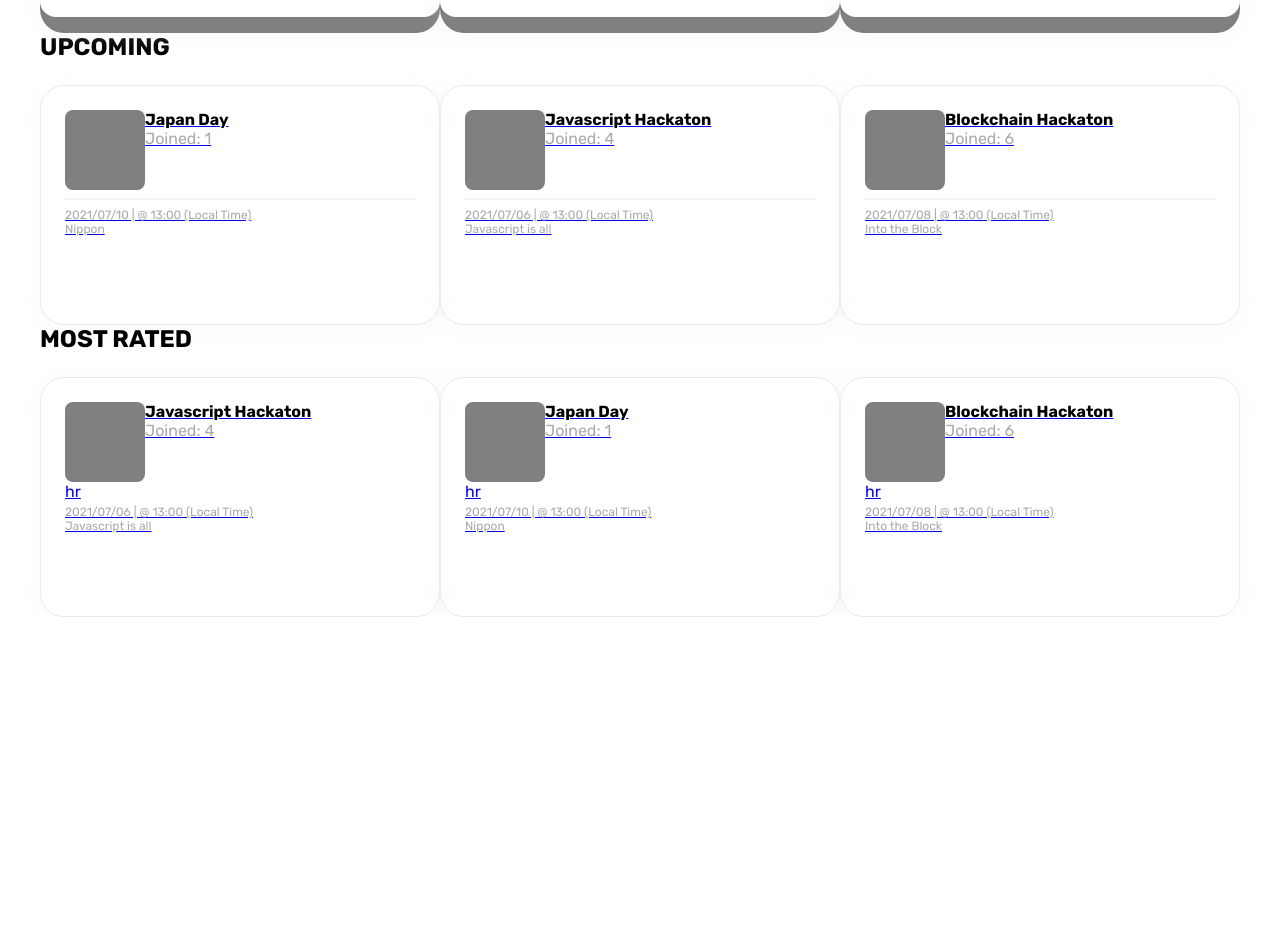
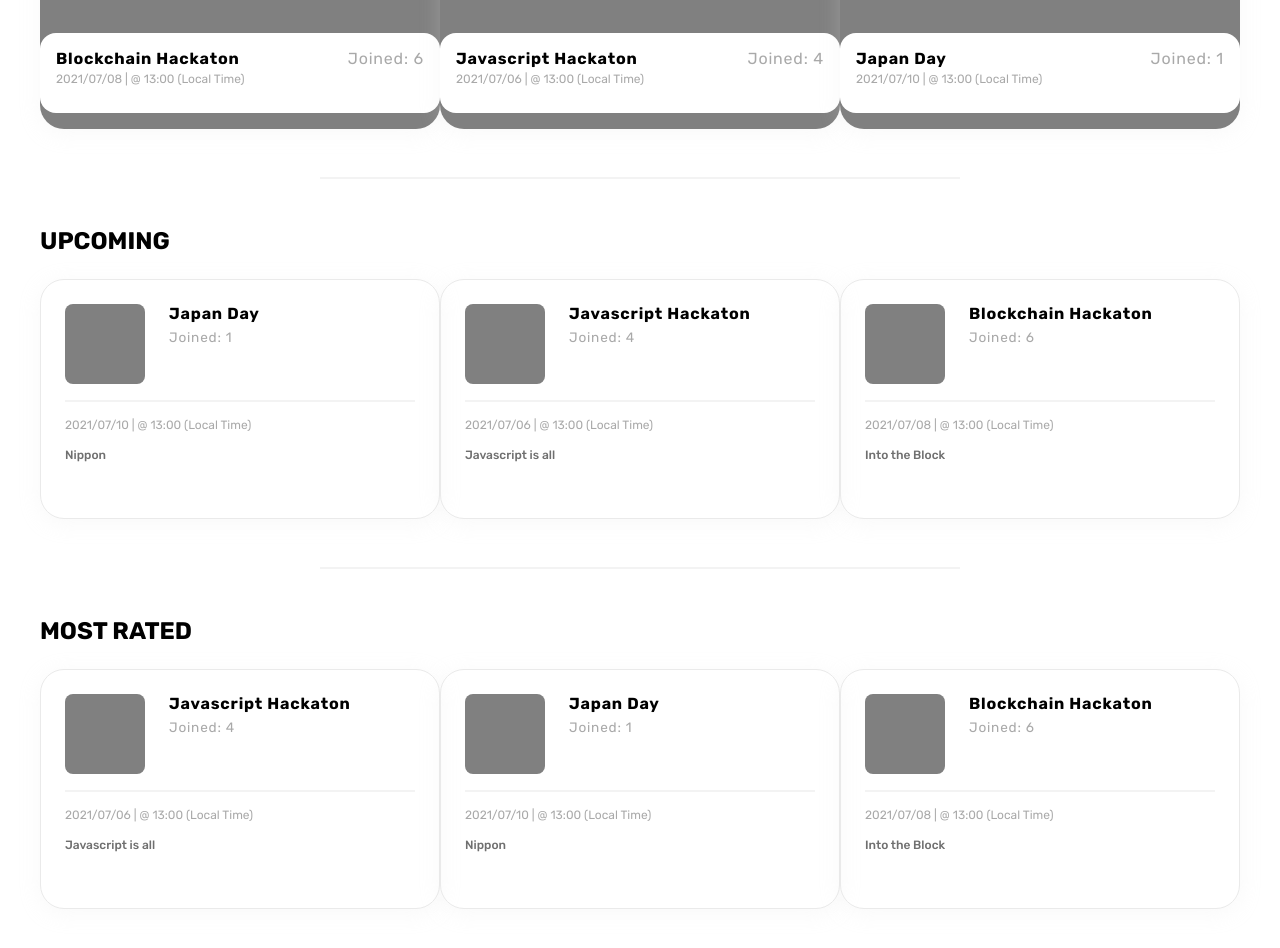
Before and after one commit to nitipon-apaisri/nitipon-meetup-project, a React (Create React App) app: page / in a window 1280 px wide. Shown: the part 880-1828 px from the top of the page. Before the commit the page ends 1497 px from the top, so only its background shows below. Built offline with nearby package versions, Linux system fonts and the light colour scheme.

Commit message:
Added style for upcoming and most rated

```diff
--- a/src/Pages/Home/Home.tsx
+++ b/src/Pages/Home/Home.tsx
@@ -10,13 +10,11 @@ const Overview = () => {
             <div className="contents-container">
                 <Hero />
                 <hr className="home-hr" />
-                <div>
-                    <div className="most-interested">
-                        <MostInterestedEvents />
-                        <UpcomingEvents />
-                        <MostRatedEvents />
-                    </div>
-                </div>
+                <MostInterestedEvents />
+                <hr className="home-hr" />
+                <UpcomingEvents />
+                <hr className="home-hr" />
+                <MostRatedEvents />
             </div>
         </div>
     );
--- a/src/componets/MostRatedEvents/MostRatedEvents.tsx
+++ b/src/componets/MostRatedEvents/MostRatedEvents.tsx
@@ -24,10 +24,14 @@ const MostRatedEvents = () => {
                                         <p>{`Joined: ${event.joined.length}`}</p>
                                     </div>
                                 </div>
-                                hr
+                                <hr />
                                 <div className="row-2">
-                                    <p>{`${event.date.dateInfo} | @ ${event.date.time} (Local Time)`}</p>
-                                    <p>{event.description}</p>
+                                    <div className="date">
+                                        <p>{`${event.date.dateInfo} | @ ${event.date.time} (Local Time)`}</p>
+                                    </div>
+                                    <div className="description">
+                                        <p>{event.description}</p>
+                                    </div>
                                 </div>
                             </a>
                         );
--- a/src/componets/UpcomingEvents/UpcomingEvents.tsx
+++ b/src/componets/UpcomingEvents/UpcomingEvents.tsx
@@ -28,8 +28,12 @@ const UpcomingEvents = () => {
                                 </div>
                                 <hr />
                                 <div className="row-2">
-                                    <p>{`${event.date.dateInfo} | @ ${event.date.time} (Local Time)`}</p>
-                                    <p>{event.description}</p>
+                                    <div className="date">
+                                        <p>{`${event.date.dateInfo} | @ ${event.date.time} (Local Time)`}</p>
+                                    </div>
+                                    <div className="description">
+                                        <p>{event.description}</p>
+                                    </div>
                                 </div>
                             </a>
                         );
--- a/src/css/style.css
+++ b/src/css/style.css
@@ -33,6 +33,7 @@
   max-width: 432px;
   height: 240px;
   max-height: 240px;
+  text-decoration: none;
 }
 .card-gallery p, .medium-info p, .full-pic p {
   color: #a9a9a9;
@@ -58,6 +59,7 @@
 .full-pic .short-info .row-1 {
   display: flex;
   justify-content: space-between;
+  letter-spacing: 0.05rem;
 }
 .full-pic .short-info .row-1 h4 {
   color: #000000;
@@ -73,6 +75,9 @@
   padding: 24px;
   border: 1px solid #eaeaea;
 }
+.medium-info hr {
+  margin: 16px 0;
+}
 .medium-info .row-1 {
   display: flex;
 }
@@ -82,11 +87,26 @@
   background-color: grey;
   border-radius: 8px;
 }
-.medium-info .row-1 h4 {
+.medium-info .row-1 .title-n-joined {
+  margin-left: 24px;
+  letter-spacing: 0.05rem;
+}
+.medium-info .row-1 .title-n-joined h4 {
   color: #000000;
+}
+.medium-info .row-1 .title-n-joined p {
+  margin-top: 6px;
+  font-size: 0.85rem;
 }
 .medium-info .row-2 {
   margin-top: 4px;
+}
+.medium-info .row-2 .description {
+  margin-top: 16px;
+}
+.medium-info .row-2 .description p {
+  font-weight: 500;
+  color: #6f6f6f;
 }
 .medium-info .row-2 p {
   font-size: 0.75rem;
@@ -137,11 +157,11 @@ body nav .routes ul li a {
 }
 body .contents-container {
   padding: 0 40px;
-  margin: auto;
+  margin: 48px auto;
 }
 body .contents-container .home-hr {
   width: 640px;
-  margin: 24px auto;
+  margin: 48px auto;
 }
 body .contents-container .title {
   text-transform: uppercase;
--- a/src/style/_card.scss
+++ b/src/style/_card.scss
@@ -8,6 +8,7 @@
     max-width: 432px;
     height: 240px;
     max-height: 240px;
+    text-decoration: none;
     p {
         color: #a9a9a9;
     }
@@ -31,6 +32,7 @@
         .row-1 {
             display: flex;
             justify-content: space-between;
+            letter-spacing: 0.05rem;
             h4 {
                 color: #000000;
             }
@@ -47,6 +49,9 @@
     @extend .card-gallery;
     padding: 24px;
     border: 1px solid #eaeaea;
+    hr {
+        margin: 16px 0;
+    }
     .row-1 {
         display: flex;
         .card-img {
@@ -55,11 +60,26 @@
             background-color: grey;
             border-radius: 8px;
         }
-        h4 {
-            color: #000000;
+        .title-n-joined {
+            margin-left: 24px;
+            letter-spacing: 0.05rem;
+            h4 {
+                color: #000000;
+            }
+            p {
+                margin-top: 6px;
+                font-size: 0.85rem;
+            }
         }
     }
     .row-2 {
+        .description {
+            margin-top: 16px;
+            p {
+                font-weight: 500;
+                color: #6f6f6f;
+            }
+        }
         margin-top: 4px;
         p {
             font-size: 0.75rem;
--- a/src/style/style.scss
+++ b/src/style/style.scss
@@ -44,10 +44,10 @@ body {
     }
     .contents-container {
         padding: 0 40px;
-        margin: auto;
+        margin: 48px auto;
         .home-hr {
             width: 640px;
-            margin: 24px auto;
+            margin: 48px auto;
         }
         .title {
             text-transform: uppercase;
```
Also changed, not shown: 1 other file (tests, documents, lock files or other folders).
